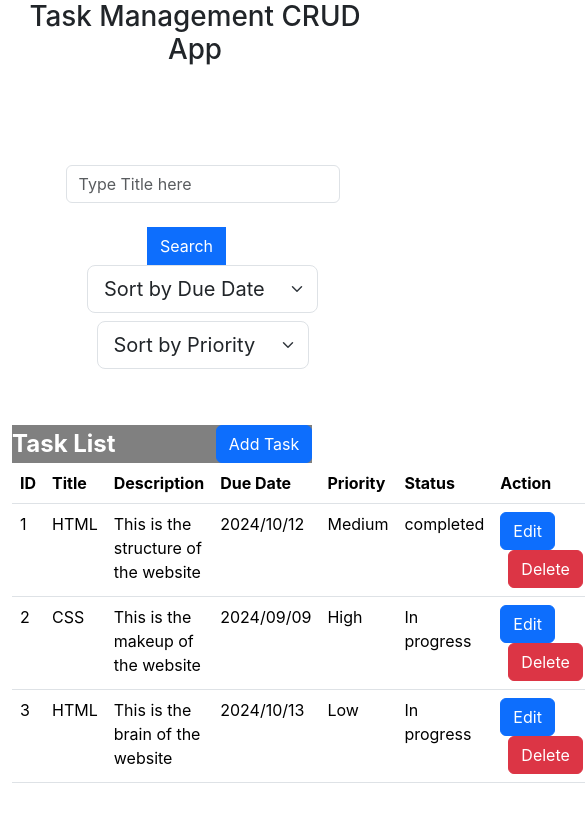
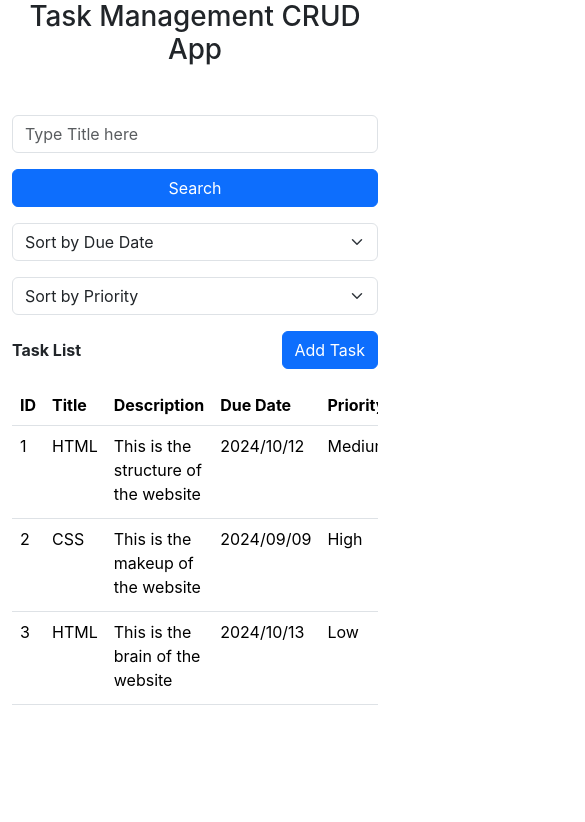
Before and after one commit to mohdanas615/Crud_App, a React (Create React App) app: page / in a window 390 px wide. Shown: the top 822 px of the page, 585 px wide, since content can reach past the window. Built offline with nearby package versions, Linux system fonts and the light colour scheme.

Commit message:
added responsiveness

```diff
--- a/src/component/Home.js
+++ b/src/component/Home.js
@@ -1,27 +1,180 @@
-// import React, { useState,useEffect } from 'react'
-// import { Link} from 'react-router-dom';
-// import { useDispatch, useSelector } from 'react-redux'
+// // import React, { useState,useEffect } from 'react'
+// // import { Link} from 'react-router-dom';
+// // import { useDispatch, useSelector } from 'react-redux'
+// // import { deleteTask } from '../redux/TaskReducer';
+
+// // function Home() {
+// //   const tasks=useSelector((state=>state.tasks))
+// //   const[searchkeyword,setSearchkeyword]=useState('');
+// //   const[taskList,setTaskList]=useState(tasks)
+// //   const [sortOrder, setSortOrder] = useState('asc');
+
+// //     // console.log(tasks);
+// //     const dispatch=useDispatch();
+// //    const handleDelete=(id)=>{
+// // dispatch(deleteTask({id:id}))
+// //    }
+// //    const handlefilter=(e)=>{
+// //     const result=tasks.filter((task)=>{
+// //       if(searchkeyword ==="") return tasks;
+// //       return task.title.toLowerCase().includes(searchkeyword.toLowerCase())
+// //     })
+// //     setTaskList(result)
+// //    }
+// //    const handleDueDate = () => {
+// //     const sortedTasks = [...taskList].sort((a, b) => {
+// //       const parseDate = (dateString) => {
+// //         const [day, month, year] = dateString.split('/');
+// //         return new Date(`${year}-${month}-${day}`);
+// //       };
+// //       const dateA = parseDate(a.due_date);
+// //       const dateB = parseDate(b.due_date);
+// //       return sortOrder === 'asc' ? dateA - dateB : dateB - dateA;
+// //     });
+// //     setTaskList(sortedTasks);
+// //     setSortOrder(sortOrder === 'asc' ? 'desc' : 'asc'); // Toggle sort order
+// //   };
+// //   const handlePriority=()=>{
+// //     const priorityOrder = ['Low', 'Medium', 'High'];
+
+// //     const sortedTasks = [...taskList].sort((a, b) => {
+// //       const priorityA = priorityOrder.indexOf(a.priority);
+// //       const priorityB = priorityOrder.indexOf(b.priority);
+
+
+// //       return sortOrder === 'asc' ? priorityA - priorityB : priorityB - priorityA;
+// //     });
+
+// //     setTaskList(sortedTasks);
+// //     setSortOrder(sortOrder === 'asc' ? 'desc' : 'asc'); // Toggle sort order
+// //   }
+// //    useEffect(() => {
+// //     setTaskList(tasks); // Reset taskList when tasks change
+// //   }, [tasks]);
+// //   return (
+// //     <>
+
+// // <h1 id="text-center">Task Management CRUD App</h1>
+// // <div class="input-group d-flex align-items-center my-5">
+// //   <div class="form-outline me-3" data-mdb-input-init>
+// //     <input
+// //       type="search"
+// //       id="form1"
+// //       class="form-control"
+// //       placeholder="Type Title here"
+// //       value={searchkeyword}
+// //       onChange={(e) => setSearchkeyword(e.target.value)} // Control the input
+// //     />
+// //     <label class="form-label" for="form1"></label>
+// //   </div>
+// //   <button
+// //     type="button"
+// //     class="btn btn-primary me-3"
+// //     style={{"marginTop":"25px"}}
+// //     data-mdb-ripple-init
+// //     onClick={handlefilter}
+// //   >
+// //     Search
+// //     <i class="fas fa-search"></i>
+// //   </button>
+
+// //   <div className="sort2">
+// //     <strong id="sort2-search"></strong>
+// //     <select
+// //       className="form-select form-select-lg mx-2 w-10"
+// //       aria-label=".form-select-lg example"
+// //       onChange={handleDueDate}
+// //     >
+// //       <option selected="Select">Sort by Due Date</option>
+// //       <option value="asc">Ascending</option>
+// //       <option value="desc">Descending</option>
+// //     </select>
+// //   </div>
+// //   <div className="sort3 mx-5">
+// //     <strong id="sort2-search"></strong>
+// //     <select
+// //       className="form-select form-select-lg mx-2 w-10"
+// //       aria-label=".form-select-lg example"
+// //       onChange={handlePriority}
+// //     >
+// //       <option selected="Select">Sort by Priority</option>
+// //       <option value="low">Low</option>
+// //       <option value="medium">Medium</option>
+// //       <option value="high">High</option>
+// //     </select>
+// //   </div>
+// // </div>
+
+// //     <div className='container'>
+// //       <div className='tasklist-table'><b>Task List</b>
+// //       <Link to='./AddTask'><button type="button" class="btn btn-primary ms-2" data-toggle="modal" data-target="#exampleModal" data-whatever="@mdo">Add Task</button></Link>
+// //       </div>
+
+// //         <table class="table">
+// //   <thead>
+// //     <tr>
+// //       <th scope="col">ID</th>
+// //       <th scope="col">Title</th>
+// //       <th scope="col">Description</th>
+// //       <th scope="col">Due Date</th>
+// //       <th scope="col">Priority</th>
+// //       <th scope="col">Status</th>
+// //       <th scope="col">Action</th>
+// //     </tr>
+// //   </thead>
+// //   <tbody>
+// //     {
+// //         taskList.map((task,index)=>(
+// //             <tr key={index}>
+// //                 <td>{task.id}</td>
+// //                 <td>{task.title}</td>
+// //                 <td>{task.description}</td>
+// //                 <td>{task.due_date}</td>
+// //                 <td>{task.priority}</td>
+// //                 <td>{task.status}</td>
+// //                <td>
+// //                 <Link to={`/EditTask/${task.id}`}><button className='btn btn-primary'>Edit</button></Link>
+// //                 <button onClick={()=>handleDelete(task.id)}className='btn btn-danger ms-2'>Delete</button>
+// //                </td>
+// //             </tr>
+// //         ))
+// //     }
+// //   </tbody>
+// // </table>
+
+// //     </div>
+// //     </>
+// //   )
+// // }
+
+// // export default Home
+
+// import React, { useState, useEffect } from 'react';
+// import { Link } from 'react-router-dom';
+// import { useDispatch, useSelector } from 'react-redux';
 // import { deleteTask } from '../redux/TaskReducer';
 
 // function Home() {
-//   const tasks=useSelector((state=>state.tasks))
-//   const[searchkeyword,setSearchkeyword]=useState('');
-//   const[taskList,setTaskList]=useState(tasks)
+//   const tasks = useSelector((state) => state.tasks);
+//   const [searchKeyword, setSearchKeyword] = useState('');
+//   const [taskList, setTaskList] = useState(tasks);
 //   const [sortOrder, setSortOrder] = useState('asc');
 
-//     // console.log(tasks);
-//     const dispatch=useDispatch();
-//    const handleDelete=(id)=>{
-// dispatch(deleteTask({id:id}))
-//    }
-//    const handlefilter=(e)=>{
-//     const result=tasks.filter((task)=>{
-//       if(searchkeyword ==="") return tasks;
-//       return task.title.toLowerCase().includes(searchkeyword.toLowerCase())
-//     })
-//     setTaskList(result)
-//    }
-//    const handleDueDate = () => {
+//   const dispatch = useDispatch();
+
+//   const handleDelete = (id) => {
+//     dispatch(deleteTask({ id }));
+//   };
+
+//   const handleFilter = () => {
+//     const result = tasks.filter((task) => {
+//       if (searchKeyword === "") return tasks;
+//       return task.title.toLowerCase().includes(searchKeyword.toLowerCase());
+//     });
+//     setTaskList(result);
+//   };
+
+//   const handleDueDate = () => {
 //     const sortedTasks = [...taskList].sort((a, b) => {
 //       const parseDate = (dateString) => {
 //         const [day, month, year] = dateString.split('/');
@@ -34,120 +187,119 @@
 //     setTaskList(sortedTasks);
 //     setSortOrder(sortOrder === 'asc' ? 'desc' : 'asc'); // Toggle sort order
 //   };
-//   const handlePriority=()=>{
+
+//   const handlePriority = () => {
 //     const priorityOrder = ['Low', 'Medium', 'High'];
-
 //     const sortedTasks = [...taskList].sort((a, b) => {
 //       const priorityA = priorityOrder.indexOf(a.priority);
 //       const priorityB = priorityOrder.indexOf(b.priority);
-
-
 //       return sortOrder === 'asc' ? priorityA - priorityB : priorityB - priorityA;
 //     });
-
 //     setTaskList(sortedTasks);
 //     setSortOrder(sortOrder === 'asc' ? 'desc' : 'asc'); // Toggle sort order
-//   }
-//    useEffect(() => {
+//   };
+
+//   useEffect(() => {
 //     setTaskList(tasks); // Reset taskList when tasks change
 //   }, [tasks]);
+
 //   return (
 //     <>
+//       <h1 className="text-center">Task Management CRUD App</h1>
+//       <div className="input-group d-flex flex-column flex-md-row align-items-center my-5">
+//         <div className="form-outline me-3">
+//           <input
+//             type="search"
+//             id="form1"
+//             className="form-control"
+//             placeholder="Type Title here"
+//             value={searchKeyword}
+//             onChange={(e) => setSearchKeyword(e.target.value)} // Control the input
+//           />
+//           <label className="form-label" htmlFor="form1"></label>
+//         </div>
+//         <button
+//           type="button"
+//           className="btn btn-primary me-3"
+//           onClick={handleFilter}
+//         >
+//           Search
+//           <i className="fas fa-search"></i>
+//         </button>
 
-// <h1 id="text-center">Task Management CRUD App</h1>
-// <div class="input-group d-flex align-items-center my-5">
-//   <div class="form-outline me-3" data-mdb-input-init>
-//     <input
-//       type="search"
-//       id="form1"
-//       class="form-control"
-//       placeholder="Type Title here"
-//       value={searchkeyword}
-//       onChange={(e) => setSearchkeyword(e.target.value)} // Control the input
-//     />
-//     <label class="form-label" for="form1"></label>
-//   </div>
-//   <button
-//     type="button"
-//     class="btn btn-primary me-3"
-//     style={{"marginTop":"25px"}}
-//     data-mdb-ripple-init
-//     onClick={handlefilter}
-//   >
-//     Search
-//     <i class="fas fa-search"></i>
-//   </button>
+//         <div className="sort2 mb-2 mb-md-0">
 
-//   <div className="sort2">
-//     <strong id="sort2-search"></strong>
-//     <select
-//       className="form-select form-select-lg mx-2 w-10"
-//       aria-label=".form-select-lg example"
-//       onChange={handleDueDate}
-//     >
-//       <option selected="Select">Sort by Due Date</option>
-//       <option value="asc">Ascending</option>
-//       <option value="desc">Descending</option>
-//     </select>
-//   </div>
-//   <div className="sort3 mx-5">
-//     <strong id="sort2-search"></strong>
-//     <select
-//       className="form-select form-select-lg mx-2 w-10"
-//       aria-label=".form-select-lg example"
-//       onChange={handlePriority}
-//     >
-//       <option selected="Select">Sort by Priority</option>
-//       <option value="low">Low</option>
-//       <option value="medium">Medium</option>
-//       <option value="high">High</option>
-//     </select>
-//   </div>
-// </div>
+//           <select
+//             className="form-select form-select-lg mx-2"
+//             onChange={handleDueDate}
+//           >
+//             <option value="">Sort by Due Date</option>
+//             <option value="asc">Ascending</option>
+//             <option value="desc">Descending</option>
+//           </select>
+//         </div>
 
-//     <div className='container'>
-//       <div className='tasklist-table'><b>Task List</b>
-//       <Link to='./AddTask'><button type="button" class="btn btn-primary ms-2" data-toggle="modal" data-target="#exampleModal" data-whatever="@mdo">Add Task</button></Link>
+//         <div className="sort3 mb-2 mb-md-0">
+
+//           <select
+//             className="form-select form-select-lg mx-2"
+//             onChange={handlePriority}
+//           >
+//             <option value="">Sort by Priority</option>
+//             <option value="Low">Low</option>
+//             <option value="Medium">Medium</option>
+//             <option value="High">High</option>
+//           </select>
+//         </div>
 //       </div>
 
-//         <table class="table">
-//   <thead>
-//     <tr>
-//       <th scope="col">ID</th>
-//       <th scope="col">Title</th>
-//       <th scope="col">Description</th>
-//       <th scope="col">Due Date</th>
-//       <th scope="col">Priority</th>
-//       <th scope="col">Status</th>
-//       <th scope="col">Action</th>
-//     </tr>
-//   </thead>
-//   <tbody>
-//     {
-//         taskList.map((task,index)=>(
-//             <tr key={index}>
+//       <div className='container'>
+//         <div className='tasklist-table d-flex justify-content-between align-items-center'>
+//           <b>Task List</b>
+//           <Link to='./AddTask'>
+//             <button type="button" className="btn btn-primary">
+//               Add Task
+//             </button>
+//           </Link>
+//         </div>
+
+//         <table className="table table-responsive">
+//           <thead>
+//             <tr>
+//               <th scope="col">ID</th>
+//               <th scope="col">Title</th>
+//               <th scope="col">Description</th>
+//               <th scope="col">Due Date</th>
+//               <th scope="col">Priority</th>
+//               <th scope="col">Status</th>
+//               <th scope="col">Action</th>
+//             </tr>
+//           </thead>
+//           <tbody>
+//             {taskList.map((task, index) => (
+//               <tr key={index}>
 //                 <td>{task.id}</td>
 //                 <td>{task.title}</td>
 //                 <td>{task.description}</td>
 //                 <td>{task.due_date}</td>
 //                 <td>{task.priority}</td>
 //                 <td>{task.status}</td>
-//                <td>
-//                 <Link to={`/EditTask/${task.id}`}><button className='btn btn-primary'>Edit</button></Link>
-//                 <button onClick={()=>handleDelete(task.id)}className='btn btn-danger ms-2'>Delete</button>
-//                </td>
-//             </tr>
-//         ))
-//     }
-//   </tbody>
-// </table>
-
-//     </div>
+//                 <td>
+//                   <Link to={`/EditTask/${task.id}`}>
+//                     <button className='btn btn-primary'>Edit</button>
+//                   </Link>
+//                   <button onClick={() => handleDelete(task.id)} className='btn btn-danger ms-2'>Delete</button>
+//                 </td>
+//               </tr>
+//             ))}
+//           </tbody>
+//         </table>
+//       </div>
 //     </>
-//   )
+//   );
 // }
 
-// export default Home
+// export default Home;
 
 import React, { useState, useEffect } from 'react';
 import { Link } from 'react-router-dom';
@@ -206,8 +358,9 @@ function Home() {
   return (
     <>
       <h1 className="text-center">Task Management CRUD App</h1>
-      <div className="input-group d-flex flex-column flex-md-row align-items-center my-5">
-        <div className="form-outline me-3">
+      <div className="container my-5">
+        <div className="row align-items-center">
+          <div className="col-md-4 mb-3">
             <input
               type="search"
               id="form1"
@@ -216,35 +369,26 @@ function Home() {
               value={searchKeyword}
               onChange={(e) => setSearchKeyword(e.target.value)} // Control the input
             />
-          <label className="form-label" htmlFor="form1"></label>
           </div>
+          <div className="col-md-2 mb-3">
             <button
               type="button"
-          className="btn btn-primary me-3"
+              className="btn btn-primary w-100"
               onClick={handleFilter}
             >
               Search
               <i className="fas fa-search"></i>
             </button>
-
-        <div className="sort2 mb-2 mb-md-0">
-
-          <select
-            className="form-select form-select-lg mx-2"
-            onChange={handleDueDate}
-          >
+          </div>
+          <div className="col-md-3 mb-3">
+            <select className="form-select" onChange={handleDueDate}>
               <option value="">Sort by Due Date</option>
               <option value="asc">Ascending</option>
               <option value="desc">Descending</option>
             </select>
           </div>
-
-        <div className="sort3 mb-2 mb-md-0">
-
-          <select
-            className="form-select form-select-lg mx-2"
-            onChange={handlePriority}
-          >
+          <div className="col-md-3 mb-3">
+            <select className="form-select" onChange={handlePriority}>
               <option value="">Sort by Priority</option>
               <option value="Low">Low</option>
               <option value="Medium">Medium</option>
@@ -253,8 +397,7 @@ function Home() {
           </div>
         </div>
 
-      <div className='container'>
-        <div className='tasklist-table d-flex justify-content-between align-items-center'>
+        <div className='d-flex justify-content-between align-items-center mb-3'>
           <b>Task List</b>
           <Link to='./AddTask'>
             <button type="button" className="btn btn-primary">
@@ -263,7 +406,8 @@ function Home() {
           </Link>
         </div>
 
-        <table className="table table-responsive">
+        <div className="table-responsive">
+          <table className="table">
             <thead>
               <tr>
                 <th scope="col">ID</th>
@@ -295,6 +439,7 @@ function Home() {
             </tbody>
           </table>
         </div>
+      </div>
     </>
   );
 }
```
Lines whose indentation alone changed are shown as unchanged.
